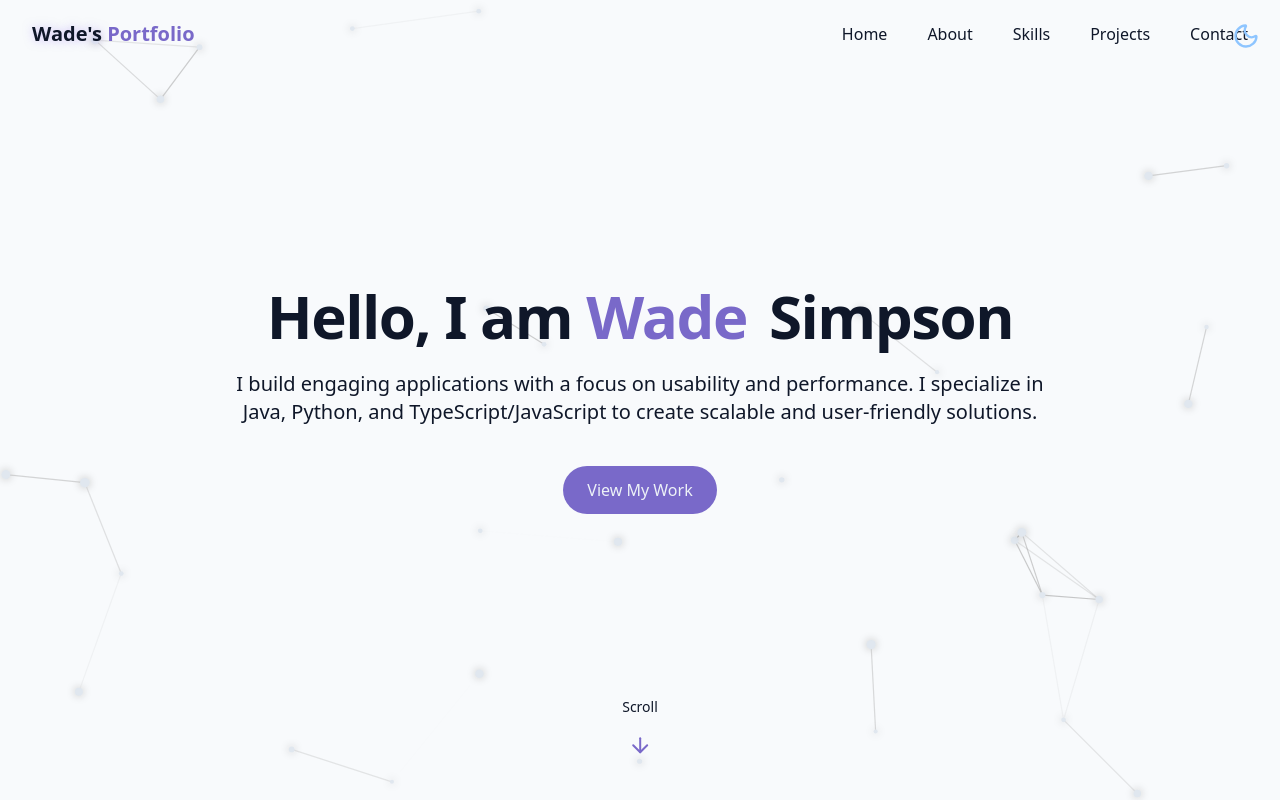
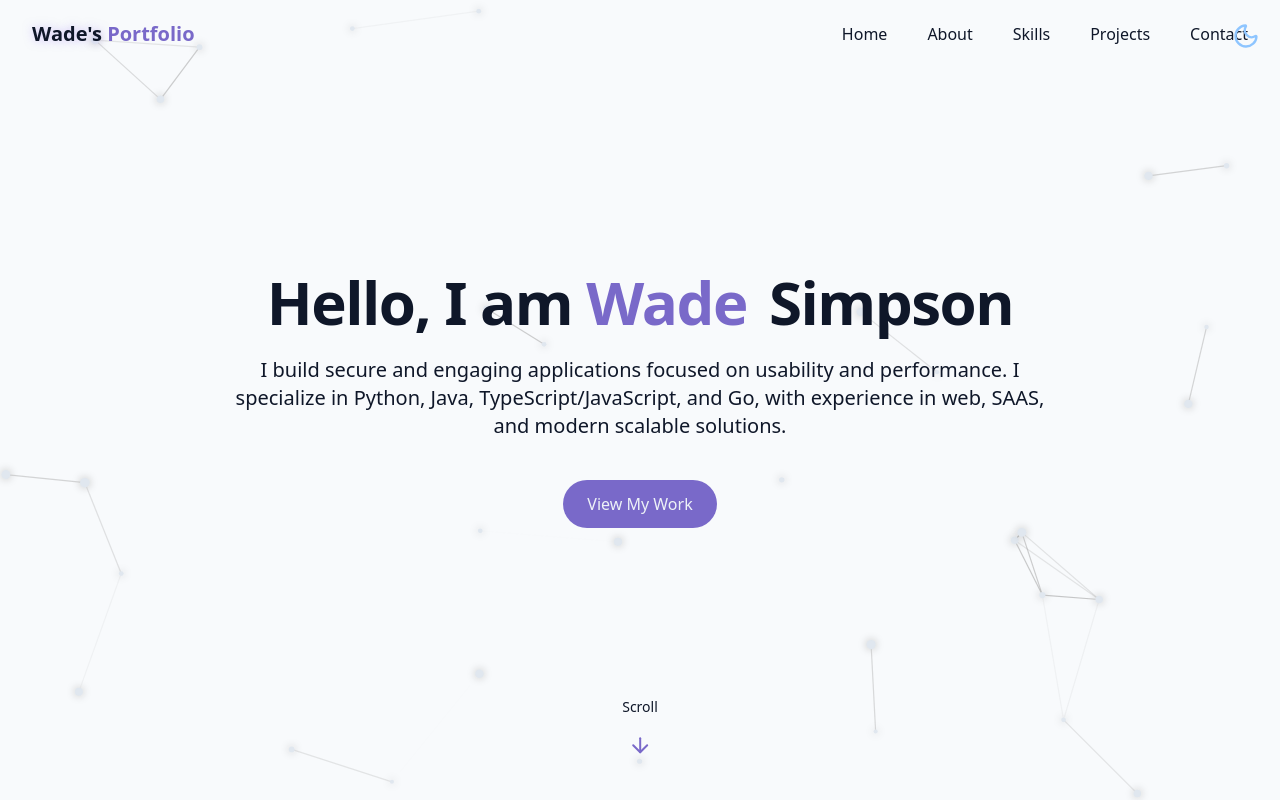
Before and after one commit to soba-git/space-portfolio-react, a React (Vite) app: page / in a window 1280 px wide. Shown: the top 800 px of the page. Built offline with nearby package versions, Linux system fonts and the light colour scheme.

Commit message:
Minor Changes

```diff
--- a/src/components/HeroSection.tsx
+++ b/src/components/HeroSection.tsx
@@ -11,8 +11,7 @@ export const HeroSection = () => {
                         <span className="text-gradient ml-2 opacity-0 animate-fade-in-delay-2"> Simpson</span>
                     </h1>
                     <p className="text-lg md:text-xl text-muted-foreground max-2-2xl mx-auto opacity-0 animate-fade-in-delay-4">
-                        I build engaging applications with a focus on usability and performance.
-                        I specialize in Java, Python, and TypeScript/JavaScript to create scalable and user-friendly solutions.
+                        I build secure and engaging applications focused on usability and performance. I specialize in Python, Java, TypeScript/JavaScript, and Go, with experience in web, SAAS, and modern scalable solutions.
                     </p>
 
                     <div className="pt-4 opacity-0 animate-fade-in-delay-6">
```
